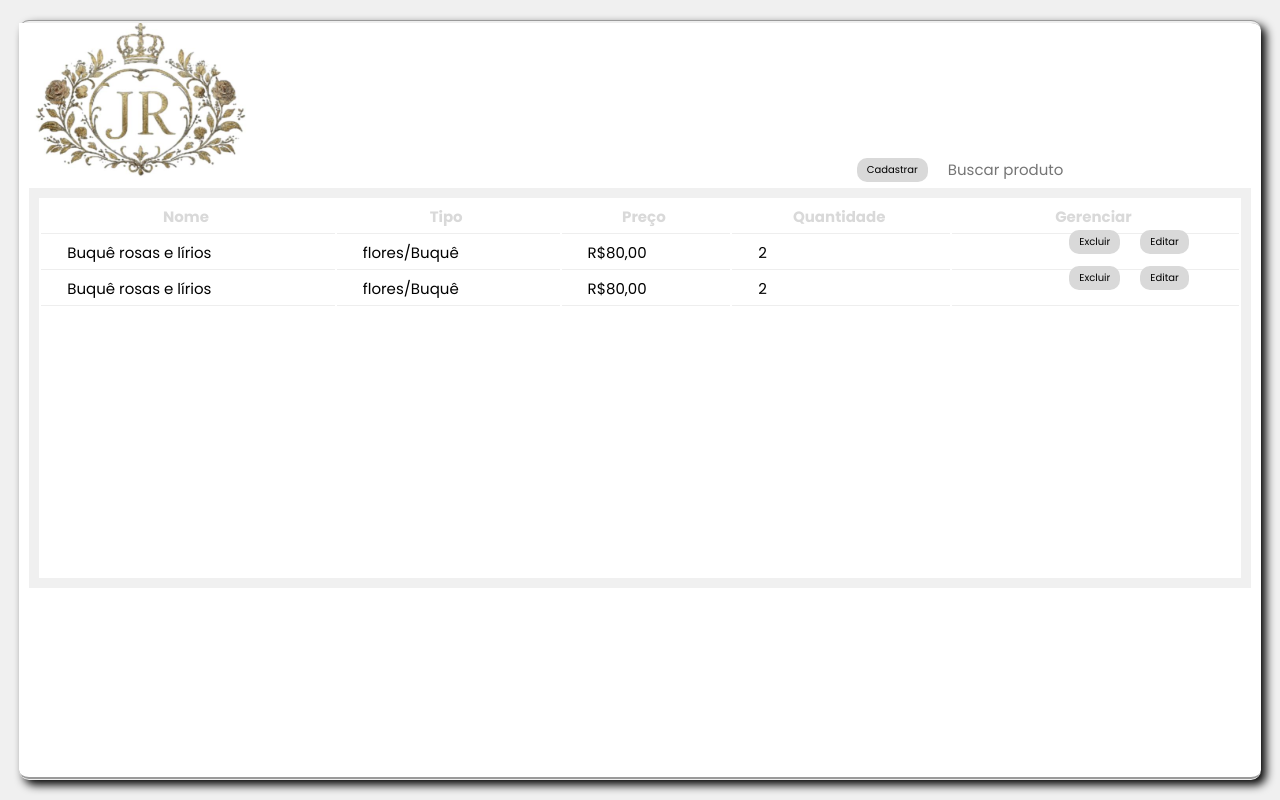
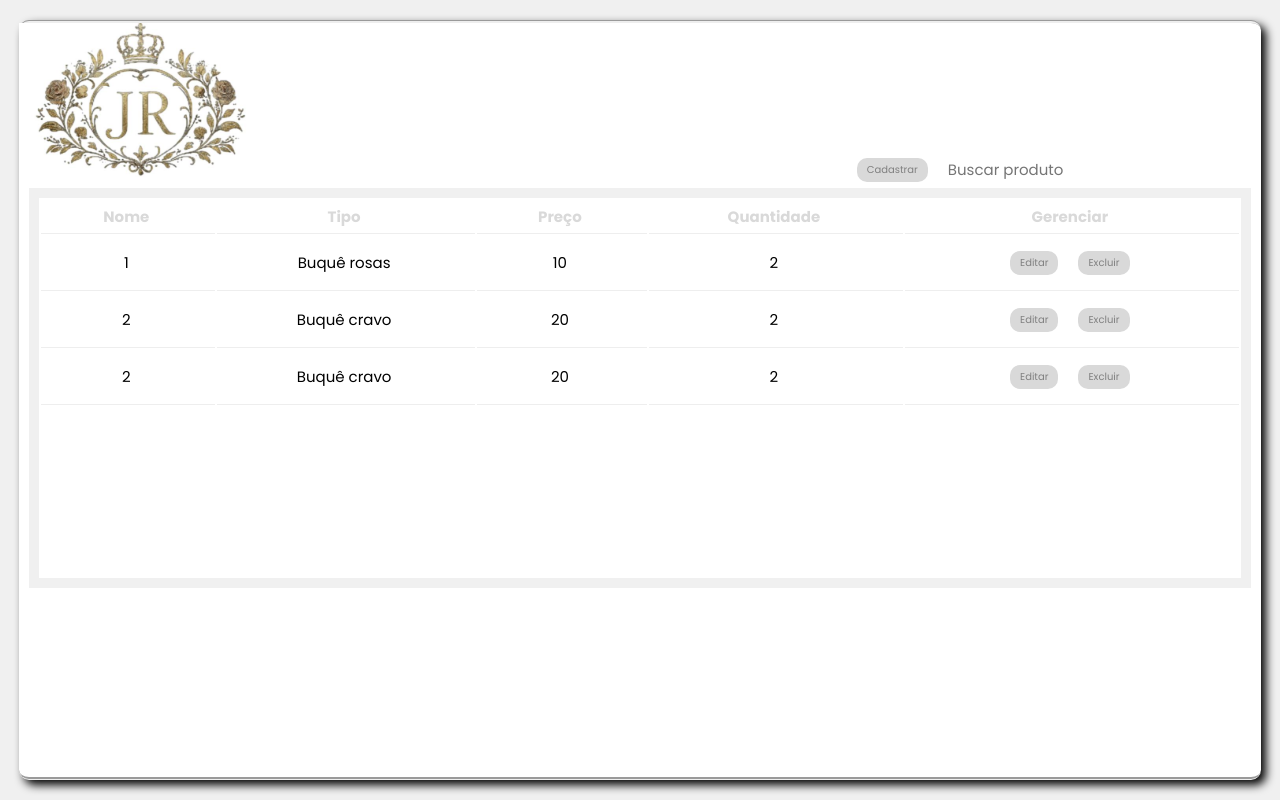
Before and after one commit to renato-dsantos/ProjetoFloriculturaAngular, an Angular app: page /produto in a window 1280 px wide. Built offline with nearby package versions, Linux system fonts and the light colour scheme.

Commit message:
Atualizado o types com o Service e alterado lista de produto

```diff
--- a/package.json
+++ b/package.json
@@ -23,7 +23,7 @@
     "zone.js": "~0.15.0"
   },
   "devDependencies": {
-    "@angular-devkit/build-angular": "^19.2.17",
+    "@angular-devkit/build-angular": "^19.0.7",
     "@angular/cli": "^19.2.17",
     "@angular/compiler-cli": "^19.2.0",
     "@types/jasmine": "~5.1.0",
--- a/src/app/core/services/produto.service.ts
+++ b/src/app/core/services/produto.service.ts
@@ -25,7 +25,15 @@ export class ProdutoService {
         preco: 20.00,
         quantidade: 2,
         descricao: "Flores cravo"
-      }
+      },
+      {
+        id: 2,
+        nome: "Buquê cravo",
+        tipo: "Flores",
+        preco: 20.00,
+        quantidade: 2,
+        descricao: "Flores cravo"
+      },
     ]
   }
 }
--- a/src/app/pages/produto/produto.component.css
+++ b/src/app/pages/produto/produto.component.css
@@ -50,14 +50,28 @@ img{
 }
 
 button{
+	margin:10px;
+	background-color: #D9D9D9;
+	border: none;
+	border-radius: 10px;
+	color: grey;
+	font-size: 10px;
+	padding: 4px 10px 4px 10px;
+	justify-content:center;
+
+}
+
+.btncadastrar{
 	float: right;
 	margin:-20px 20px 0px 0px;
 	background-color: #D9D9D9;
 	border: none;
 	border-radius: 10px;
-	color: grean;
+	color: grey;
 	font-size: 10px;
 	padding: 4px 10px 4px 10px;
+	text-align: center;
+	vertical-align: middle;
 
 }
 
@@ -65,6 +79,7 @@ button{
 
 table{
 width:100%;
+
 }
 
 tr{
@@ -76,7 +91,7 @@ th{
 
       padding: 5px 30px 5px 26px;
       border-bottom: 1px solid #eee;
-      margin: 100px;
+      /*margin: 100px;*/
 	  color:	#D9D9D9;
 }
 
@@ -84,8 +99,10 @@ th{
 
 	padding: 5px 30px 5px 26px;
 	border-bottom: 1px solid #eee;
-      margin: 100px;
+	 /*margin: 100px;*/
 	color:black;
+	text-align: center;
+	vertical-align: middle;
  }
 
 
--- a/src/app/pages/produto/produto.component.html
+++ b/src/app/pages/produto/produto.component.html
@@ -15,7 +15,7 @@
 
 			<input type="search" id="txtBuscarProd" placeholder="Buscar produto">
 
-			<button type="button" href="cadastro.html" routerLink="/cadastro">Cadastrar</button>
+			<button class="btncadastrar" type="button" href="cadastro.html" routerLink="/cadastro">Cadastrar</button>
 
 
 
@@ -30,24 +30,21 @@
 							<th>Quantidade</th>
 							<th>Gerenciar</th>
 						</tr>
-						<tr>
-						<td>Buquê rosas e lírios</td>
-						<td>flores/Buquê</td>
-						<td>R$80,00</td>
-						<td>2</td>
-						<td>
-							<button class="btneditar">Editar</button>
-							<button class="btnexcluir">Excluir</button>
-						</td>
-						<tr>
-						<td>Buquê rosas e lírios</td>
-						<td>flores/Buquê</td>
-						<td>R$80,00</td>
-						<td>2</td>
-						<td>
-							<button class="btneditar">Editar</button>
-							<button class="btnexcluir">Excluir</button>
-						</td>
+						<tbody>
+								@for (produto of listarProduto; track produto){
+									<tr>
+									<td>{{produto.id}}</td>
+									<td>{{produto.nome}}</td>
+									<td>{{produto.preco}}</td>
+									<td>{{produto.quantidade}}</td>
+									<td>
+										<button class="btneditar" [routerLink]="['cadastro', produto.id]">Editar</button>
+										<button class="btnexcluir">Excluir</button>
+									</td>
+								}
+						</tbody>
+
+
 					</table>
 				</div>
 
--- a/src/app/pages/produto/produto.component.ts
+++ b/src/app/pages/produto/produto.component.ts
@@ -1,5 +1,7 @@
-import { Component } from '@angular/core';
+import { Component, OnInit } from '@angular/core';
 import { RouterLink, RouterModule } from '@angular/router';
+import { Produto } from '../../core/types/types';
+import { ProdutoService } from '../../core/services/produto.service';
 
 @Component({
   selector: 'app-produto',
@@ -7,6 +9,14 @@ import { RouterLink, RouterModule } from '@angular/router';
   templateUrl: './produto.component.html',
   styleUrl: './produto.component.css'
 })
-export class ProdutoComponent {
+export class ProdutoComponent implements OnInit{
+[x: string]: any;
+
+  listarProduto: Produto[] = [];
+  constructor(private service: ProdutoService){}
+
+  ngOnInit(): void {
+    this.listarProduto = this.service.listar();
+  }
 
 }
--- a/src/app/shared/header/header.component.html
+++ b/src/app/shared/header/header.component.html
@@ -1,7 +1,6 @@
 <header>
     <!-- <div class="navheader"> -->
-    <img class="logo" src="assets/img/log.svg" alt="Logo Jardim
-        Real">
+    <a routerLink=""><img class="logo" src="assets/img/logo.svg" alt="Logo Jardim Real"></a>
     <div class="search-bar">
         <i class="ph ph-magnifying-glass"></i>
         <input type="text" placeholder="Buscar...">
```
Also changed, not shown: 1 other file (tests, documents, lock files or other folders). Lines whose indentation alone changed are shown as unchanged.
